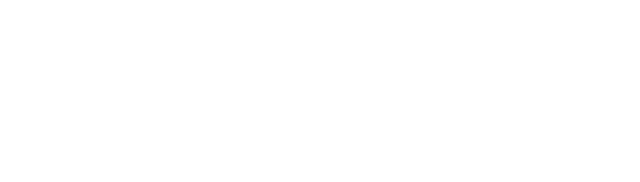
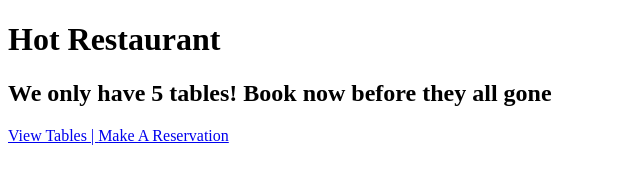
Before and after one commit to Tex2063/HotRestaurant, a website: page reserve.html in a window 1280 px wide. Shown: the whole page, without its empty margins (0-640 px from the left). Drawn offline with Linux system fonts and the light colour scheme.

Commit message:
updated HTML

```diff
--- a/reserve.html
+++ b/reserve.html
@@ -7,5 +7,13 @@
     <meta name="viewport" content="width=device-width, initial-scale=1">
 </head>
 <body>
+    <div>
+        <h1>Hot <span>Restaurant</span></h1>
+        <h2>We only have 5 tables! Book now before they all gone</h2>
+        <a href="tables.html">View Tables | </a>
+        <a href="reserve.html">Make A Reservation</a>
+
+        <!-- need to add a form so users can submit their information -->
+    </div>
 </body>
 </html>
```
Also changed, not shown: index.html (+1 -0 lines), tables.html (+7 -0 lines).
